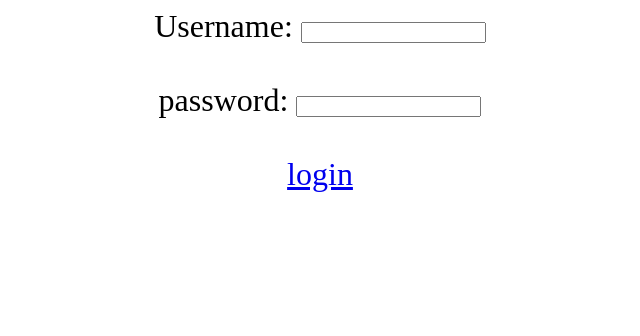
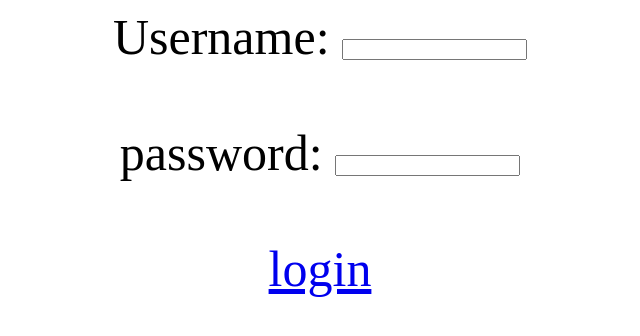
Before and after one commit to prathameshlonare/miniwebsite, a plain HTML site: page index.html in a window 1280 px wide. Shown: the whole page, without its empty margins (320-960 px from the left). Drawn offline with Linux system fonts and the light colour scheme.

Commit message:
Update index.html

```diff
--- a/index.html
+++ b/index.html
@@ -4,7 +4,7 @@
 </head>
 <body >
 
-<form align="center" style="font-size: xx-large;">
+<form align="center" style="font-size: 50px;">
     Username: <input type="text" name="uname" value="" size="20"><br><br>
     password: <input type="password" name="pass"  size="20"><br><br>
     <a href="nextpage.html">login</a>
```
